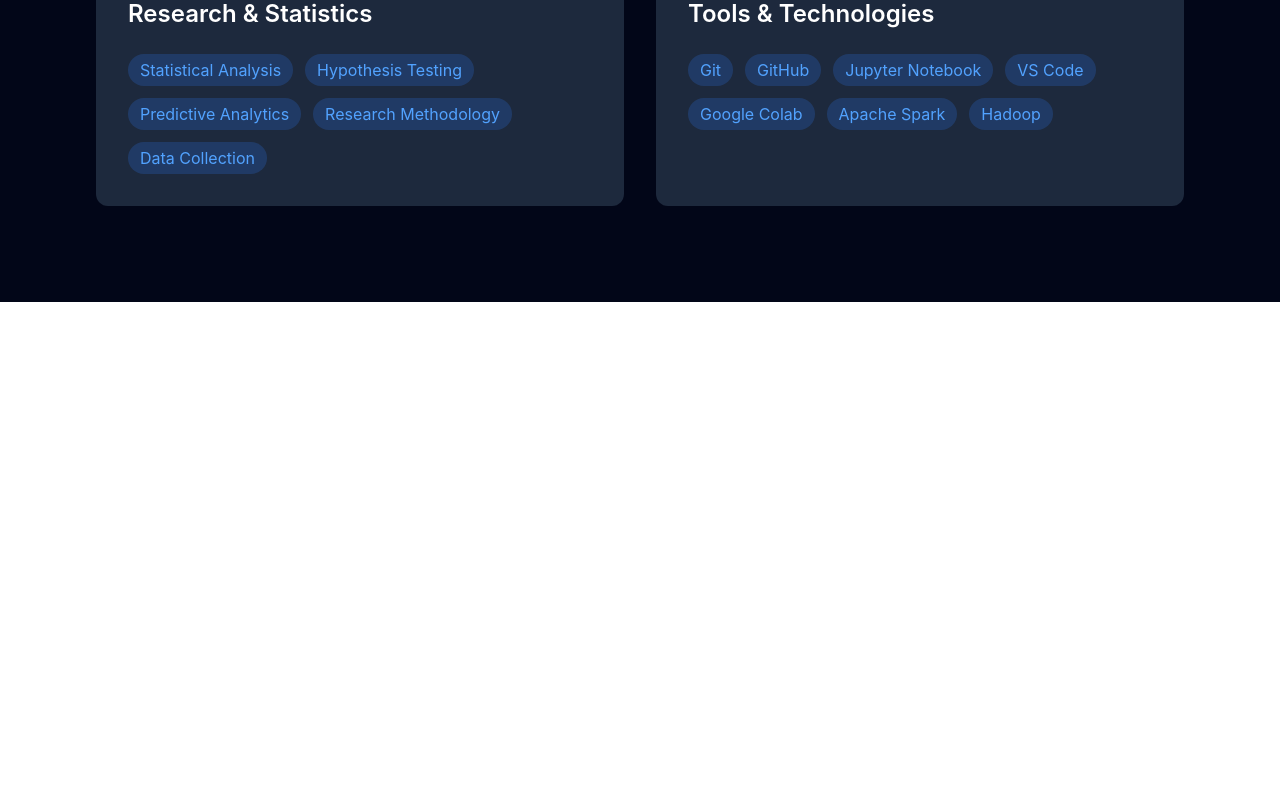
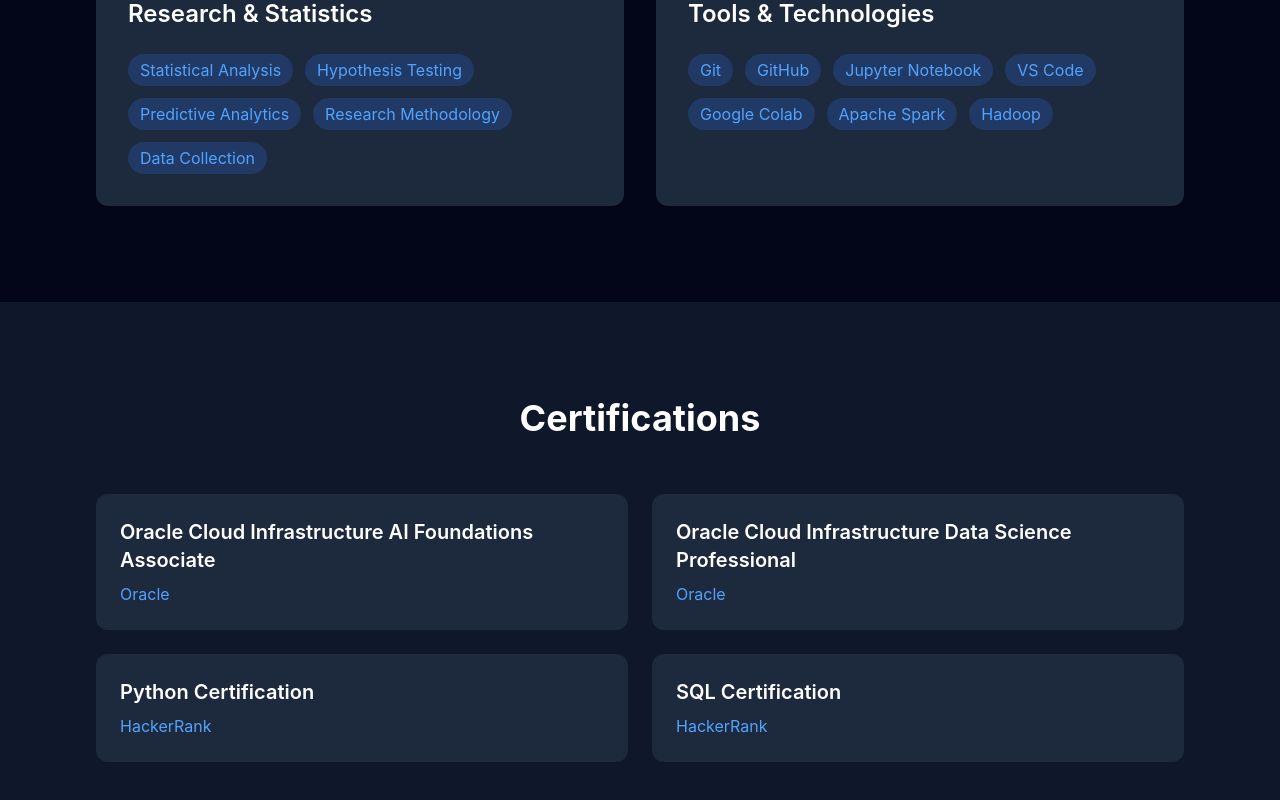
Before and after one commit to anamsk147/portfolio-website, a React (Vite) app: page / in a window 1280 px wide. Shown: the part 4798-5598 px from the top of the page. Before the commit the page ends 5100 px from the top, so only its background shows below. Built offline with nearby package versions, Linux system fonts and the light colour scheme.

Commit message:
Added certifications section

```diff
--- a/src/App.jsx
+++ b/src/App.jsx
@@ -7,6 +7,7 @@
 import Research from "./components/Research";
 import Experience from "./components/Experience";
 import Skills from "./components/Skills";
+import Certifications from "./components/Certifications";
 
 function App() {
   return (
@@ -20,6 +21,7 @@
       <Research />
       <Experience />
       <Skills />
+      <Certifications />
     </>
   );
 }
--- /dev/null
+++ b/src/components/Certifications.jsx
@@ -0,0 +1,32 @@
+import { certifications } from "../data/certifications";
+
+function Certifications() {
+  return (
+    <section className="bg-slate-900 text-white py-24">
+      <div className="max-w-6xl mx-auto px-8">
+        <h2 className="text-4xl font-bold text-center mb-14">
+          Certifications
+        </h2>
+
+        <div className="grid md:grid-cols-2 gap-6">
+          {certifications.map((cert, index) => (
+            <div
+              key={index}
+              className="bg-slate-800 p-6 rounded-xl"
+            >
+              <h3 className="text-xl font-semibold mb-2">
+                {cert.title}
+              </h3>
+
+              <p className="text-blue-400">
+                {cert.issuer}
+              </p>
+            </div>
+          ))}
+        </div>
+      </div>
+    </section>
+  );
+}
+
+export default Certifications;
--- /dev/null
+++ b/src/data/certifications.js
@@ -0,0 +1,21 @@
+export const certifications = [
+  {
+    title: "Oracle Cloud Infrastructure AI Foundations Associate",
+    issuer: "Oracle",
+  },
+
+  {
+    title: "Oracle Cloud Infrastructure Data Science Professional",
+    issuer: "Oracle",
+  },
+
+  {
+    title: "Python Certification",
+    issuer: "HackerRank",
+  },
+
+  {
+    title: "SQL Certification",
+    issuer: "HackerRank",
+  },
+];
```
